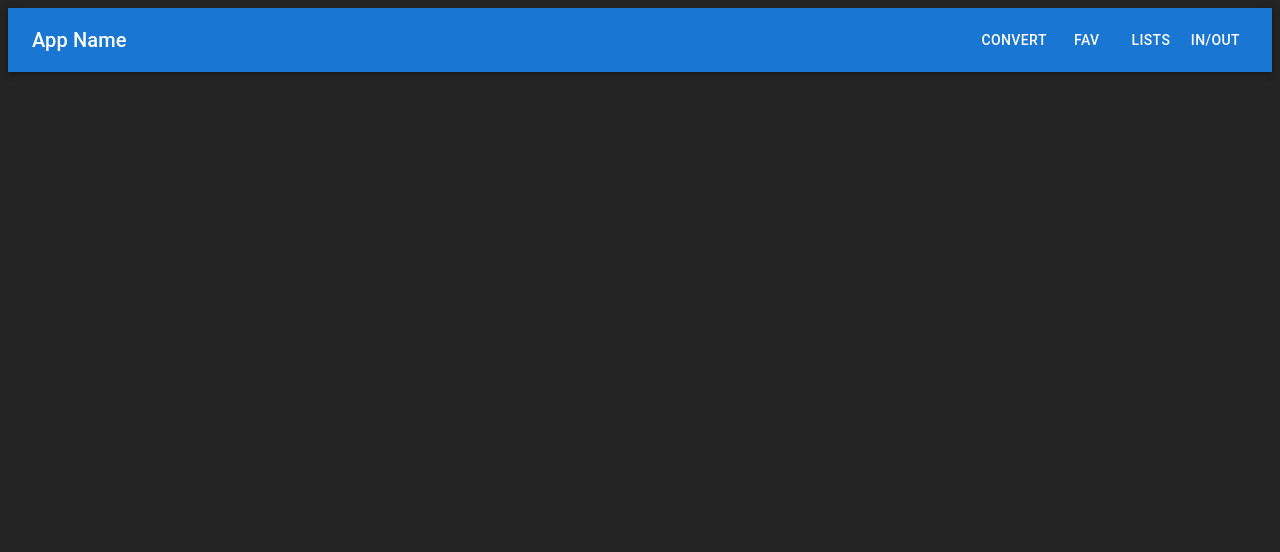
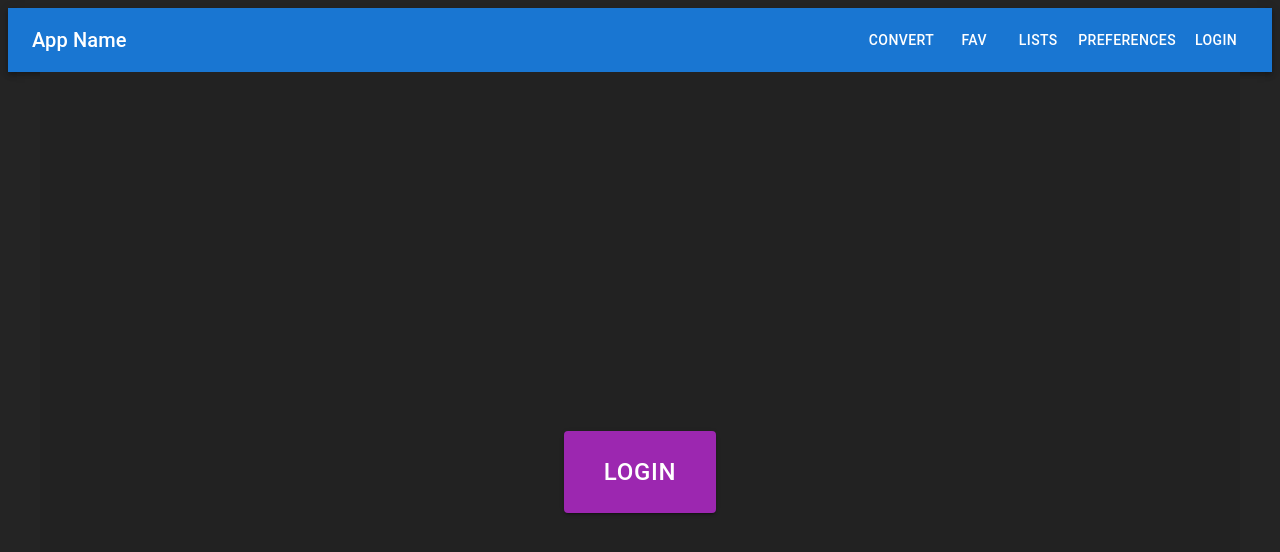
Before and after one commit to johnnyblaze993/Conversion_App, a React (Vite) app in the folder frontend/: page /login in a window 1280 px wide. Shown: the top 552 px of the page. Built offline with nearby package versions, Linux system fonts and the light colour scheme.

Commit message:
login page and route used

```diff
--- a/frontend/src/App.tsx
+++ b/frontend/src/App.tsx
@@ -6,6 +6,7 @@ import Convert from './components/Convert';
 import Favorites from './components/Favorites';
 import Lists from './components/Lists';
 import Preferences from './components/Preferences';
+import LoginPage from './components/LoginPage';
 
 const App: React.FC = () => {
   return (
@@ -18,7 +19,8 @@ const App: React.FC = () => {
           <Button color="inherit" component={Link} to="/">Convert</Button>
           <Button color="inherit" component={Link} to="/favorites">Fav</Button>
           <Button color="inherit" component={Link} to="/lists">Lists</Button>
-          <Button color="inherit" component={Link} to="/preferences">In/Out</Button>
+          <Button color="inherit" component={Link} to="/preferences">Preferences</Button>
+		  <Button color="inherit" component={Link} to="/login">Login</Button>
         </Toolbar>
       </AppBar>
       <Container maxWidth="lg" style={{ height: '100vh', width: '100vw', padding: 0, display: 'flex', flexDirection: 'column' }}>
@@ -28,6 +30,7 @@ const App: React.FC = () => {
           <Route path="/favorites" element={<Favorites />} />
           <Route path="/lists" element={<Lists />} />
           <Route path="/preferences" element={<Preferences />} />
+		  <Route path="/login" element={<LoginPage />} />
         </Routes>
       </Container>
     </Router>
--- /dev/null
+++ b/frontend/src/components/LoginPage.tsx
@@ -0,0 +1,30 @@
+import React from 'react'
+import { Link } from 'react-router-dom';
+import { Button, Container, Box } from '@mui/material';
+const LoginPage = () => {
+    return (
+        <Container
+            style={{
+                display: 'flex',
+                justifyContent: 'center',
+                alignItems: 'center',
+                height: '100vh',
+                backgroundColor: '#222',
+            }}
+        >
+            <Box>
+                <Button
+                    variant="contained"
+                    color="secondary"
+                    component={Link}
+                    to="/convert"
+                    style={{ fontSize: '24px', padding: '20px 40px' }}
+                >
+                    Login
+                </Button>
+            </Box>
+        </Container>
+    )
+}
+
+export default LoginPage
```
